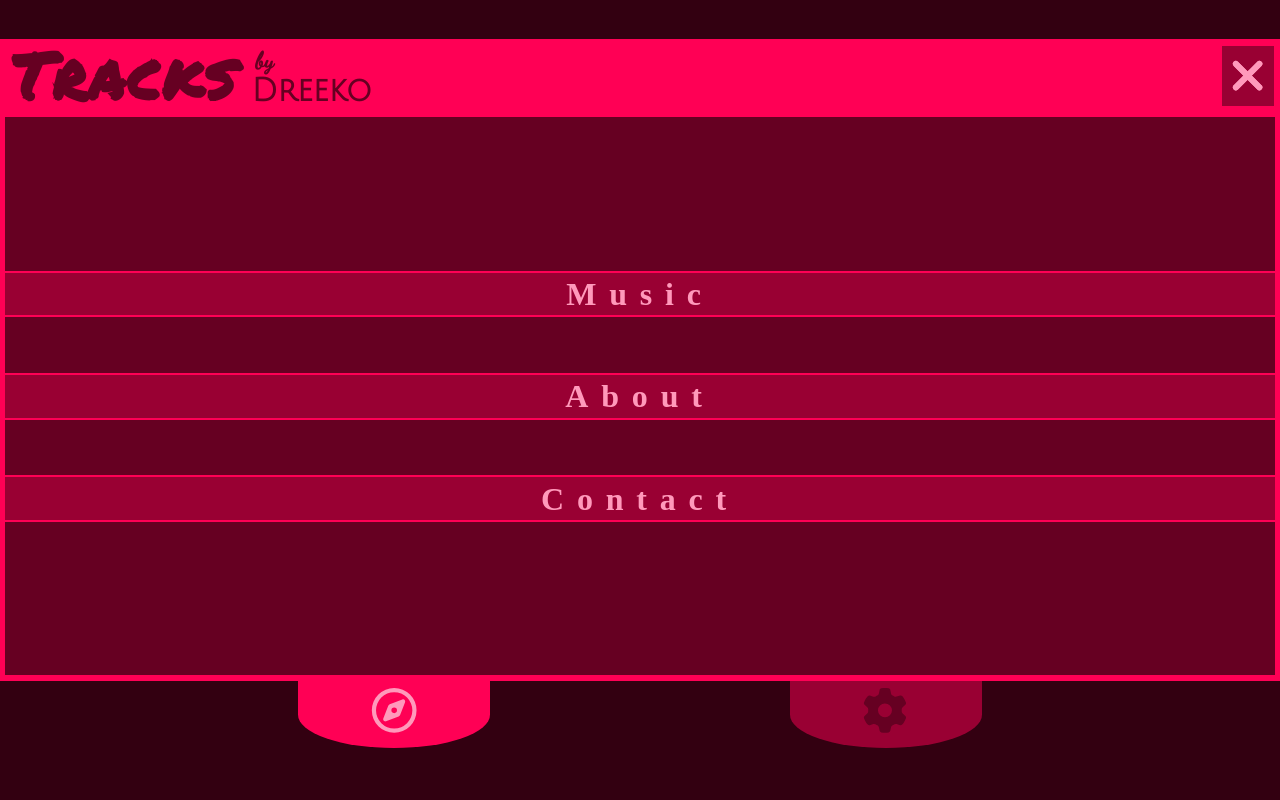
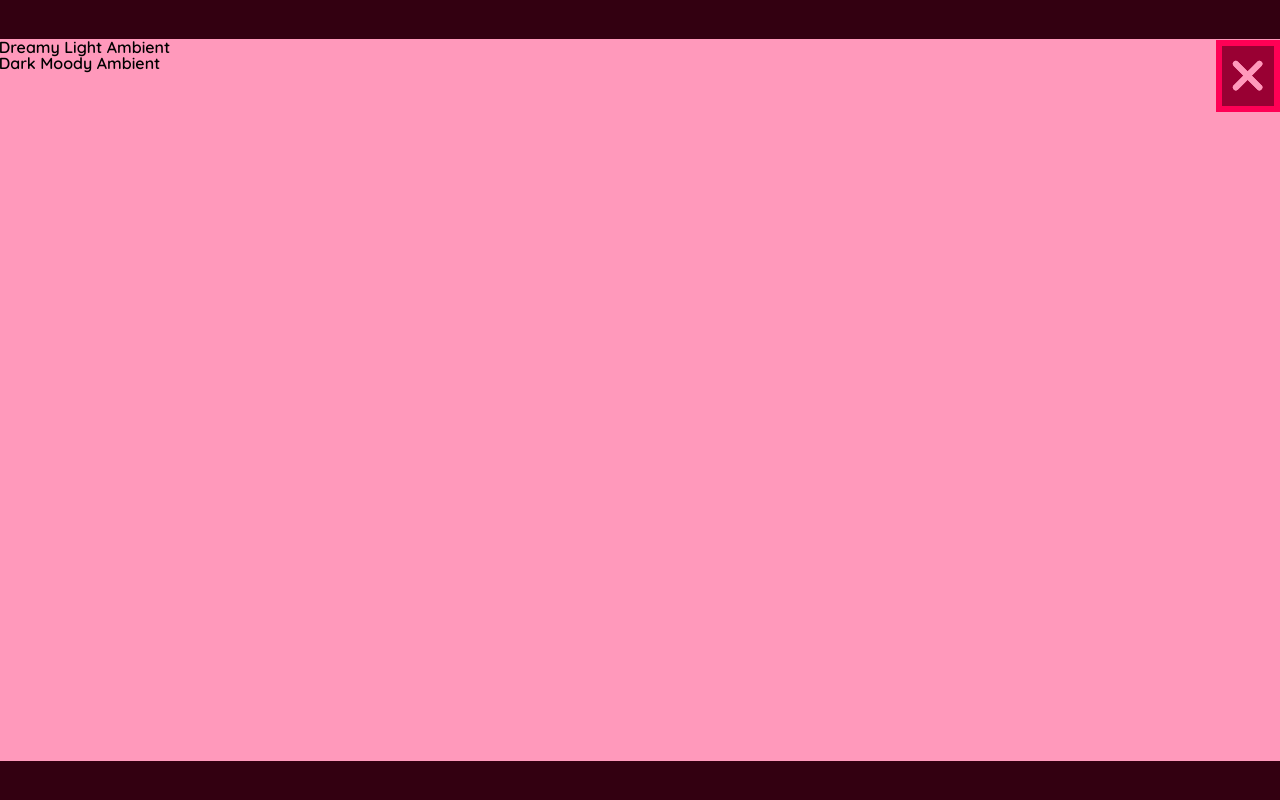
Before and after one commit to Driijko/tracks, a Svelte app: page / in a window 1280 px wide. Built offline with nearby package versions, Linux system fonts and the light colour scheme; a web font is replaced by a local one.

Commit message:
MusicNavContent: first draft.

```diff
--- /dev/null
+++ b/src/components/layers/music-nav/MusicNav.svelte
@@ -0,0 +1,16 @@
+<!-- SCRIPTS ///////////////////////////////////////////////////// -->
+<script>
+  // IMPORTS ------------------------------------------------------
+  import viewportOrientation  from "../../../stores/viewportOrientation";
+  import MusicNavPortrait from "./MusicNavPortrait.svelte";
+  import MusicNavLandscape from "./MusicNavLandscape.svelte";
+  import MusicNavContent from "./MusicNavContent.svelte";
+</script>
+
+<!-- MARKUP /////////////////////////////////////////////////////// -->
+<MusicNavContent />
+<!-- {#if $viewportOrientation === "portrait"}
+  <MusicNavPortrait />
+{:else}
+  <MusicNavLandscape />
+{/if} -->
--- /dev/null
+++ b/src/components/layers/music-nav/MusicNavContent.svelte
@@ -0,0 +1,28 @@
+<!-- MARKUP ///////////////////////////////////////////////////// -->
+<dialog open>
+  <ul id="music-nav">
+    <li>
+      <a href={"https://driijko.github.io/tracks"}>
+        Dreamy Light Ambient
+      </a>
+    </li>
+    <li>
+      <a href={"https://driijko.github.io/tracks"}>
+        Dark Moody Ambient
+      </a>
+    </li>
+  </ul>
+</dialog>
+
+<!-- STYLES ////////////////////////////////////////////////////// -->
+<style>
+  dialog {
+    pointer-events: initial;
+    position: absolute;
+    left: -0.1%;
+    width: 100.2%;
+    top: -0.1%;
+    height: 100.2%;
+    background-color: var(--color2-2);
+  }
+</style>
--- /dev/null
+++ b/src/components/layers/music-nav/MusicNavPortrait.svelte
@@ -0,0 +1 @@
+<!-- SCRIPTS -->
--- a/src/components/layers/site-menu/SiteMenuContent.svelte
+++ b/src/components/layers/site-menu/SiteMenuContent.svelte
@@ -9,11 +9,13 @@
   import viewportOrientation from "../../../stores/viewportOrientation";
   import fullscreenMenuOpen  from "../../../stores/fullscreenMenuOpen";
   import Settings from "../../Settings.svelte";
+  import MusicNav from "../music-nav/MusicNav.svelte";
 
   // LOCAL STATE --------------------------------------------
   let menuState = {
     open: true,
     currentTab: "navigation",
+    musicNav: true,
   };
 
   // ANIMATION -----------------------------------------
@@ -99,6 +101,9 @@
       tl.play();
     }
     menuState.open = !(menuState.open);
+    if (menuState.musicNav) {
+      menuState.musicNav = false;
+    }
   }
   function siteMenuFullscreenCheckboxClick() {
     fullscreenMenuOpen.toggleFullscreenMenu(true);
@@ -139,7 +144,7 @@
             <ul>
               <li>
                 <a href={"https://driijko.github.io/tracks"}
-                  on:click|preventDefault={()=> pageExit("page1")}
+                  on:click|preventDefault={()=>menuState.musicNav = true}
                 >Music</a>
               </li>
               <li>
@@ -190,6 +195,10 @@
 
       </div>
 
+    {/if}
+
+    {#if menuState.musicNav}
+      <MusicNav />
     {/if}
   </div>
 </dialog>
```
Also changed, not shown: src/components/layers/music-nav/MusicNavLandscape.svelte (added).
